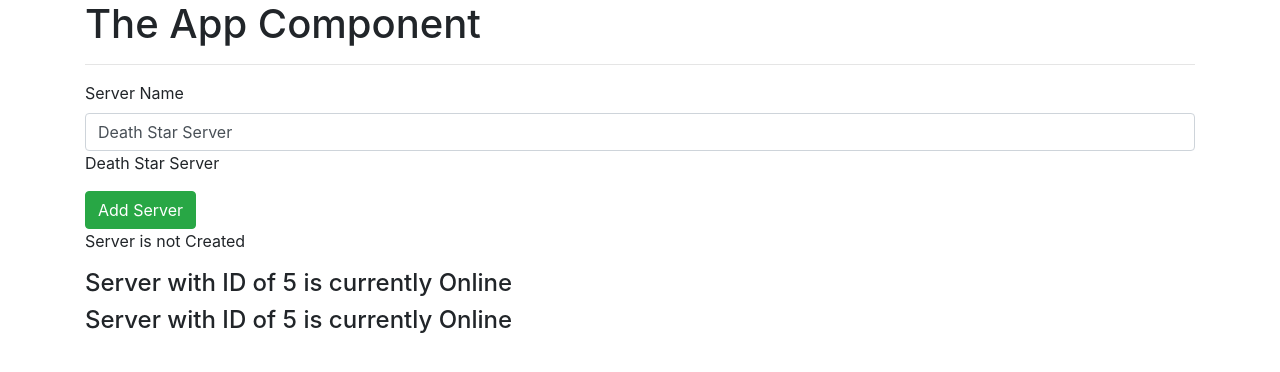
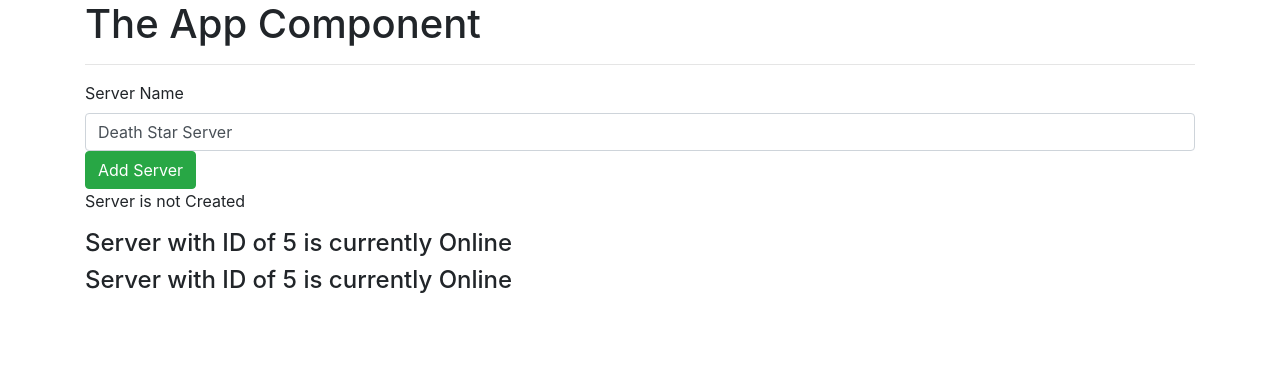
Before and after one commit to mikedilulo/Recipe-Book, an Angular app: page / in a window 1280 px wide. Shown: the top 372 px of the page. Built offline with nearby package versions, Linux system fonts and the light colour scheme.

Commit message:
Combines all forms of Data binding

```diff
--- a/src/app/serversComponent/servers.component.html
+++ b/src/app/serversComponent/servers.component.html
@@ -1,6 +1,5 @@
 <label for="name">Server Name</label>
 <input type="text" class="form-control" [(ngModel)]="serverName" />
-<p>{{ serverName }}</p>
 
 <button
   class="btn btn-success"
--- a/src/app/serversComponent/servers.component.ts
+++ b/src/app/serversComponent/servers.component.ts
@@ -22,7 +22,8 @@ export class ServersComponent {
   }
 
   onCreateServer() {
-    return (this.serverCreationStatus = "Server was Created");
+    return (this.serverCreationStatus =
+      "Server was Created. Name is " + this.serverName);
   }
 
   onUpdateServerName(event: Event) {
```
